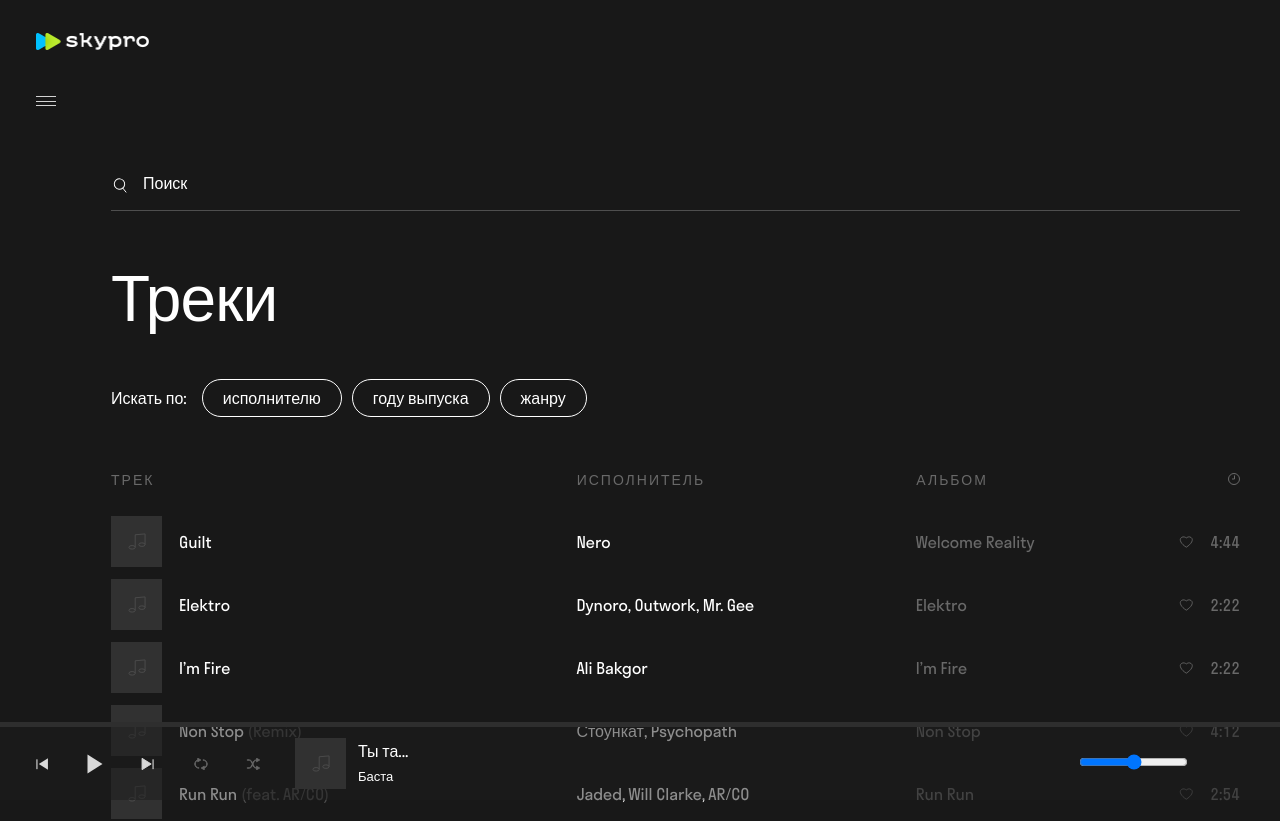
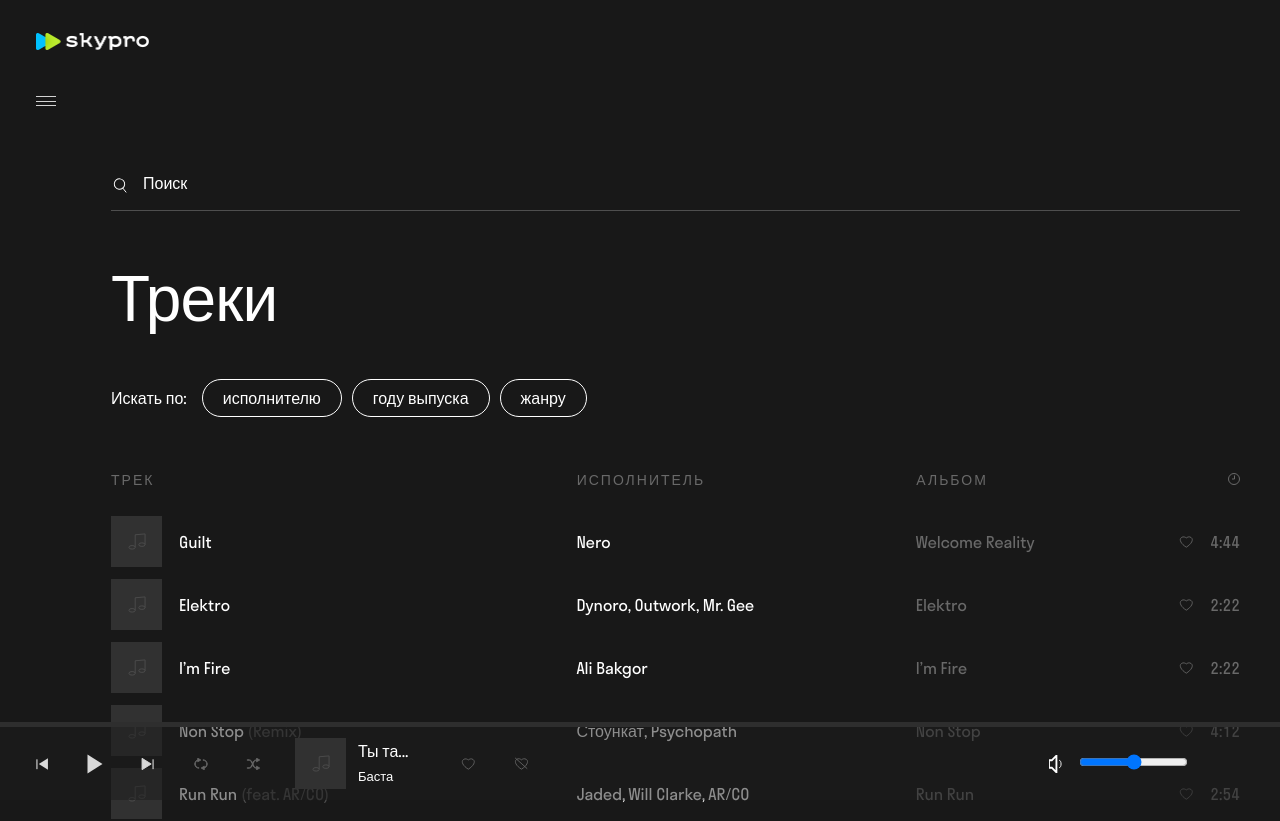
Before and after one commit to Gibelt/sky-music, a React (Create React App) app: page / in a window 1280 px wide. Shown: the top 821 px of the page. Built offline with nearby package versions, Linux system fonts and the light colour scheme.

Commit message:
css-modules

```diff
--- a/src/App.js
+++ b/src/App.js
@@ -1,5 +1,4 @@
 import { useEffect, useState } from 'react'
-import './style/style.css'
 import s from './style/App.module.css'
 import Navigation from './components/Navigation'
 import Search from './components/Search'
--- a/src/components/LikeDislike.jsx
+++ b/src/components/LikeDislike.jsx
@@ -4,13 +4,13 @@ export default function LikeDislike() {
     return (
       <div className={s.like_dis}>
         <div className={s.like}>
-          <svg className={s.like__svg}>
-            <use xlinkHref="../..img/icons/sprite.svg#icon-like" />
+          <svg className={s.like__svg} alt="like">
+            <use xlinkHref="../../img/icons/sprite.svg#icon-like" />
           </svg>
         </div>
         <div className={s.dislike}>
           <svg className={s.dislike__svg}>
-            <use xlinkHref="../..img/icons/sprite.svg#icon-dislike" />
+            <use xlinkHref="../../img/icons/sprite.svg#icon-dislike" />
           </svg>
         </div>
       </div>
--- a/src/components/LikeDislike.module.css
+++ b/src/components/LikeDislike.module.css
@@ -26,8 +26,8 @@
 }
 
 .like:active svg {
-  fill: transparent;
-  stroke: #ffffff;
+  fill: #696969;
+  stroke: #FFFFFF;
   cursor: pointer;
 }
 
@@ -37,8 +37,6 @@
 }
 
 .like__svg {
-  fill: #696969;
-  stroke: #ffffff;
   cursor: pointer;
   width: 14px;
   height: 12px;
--- a/src/components/Volume.jsx
+++ b/src/components/Volume.jsx
@@ -6,7 +6,7 @@ export default function Volume() {
         <div className={s.content}>
           <div className={s.image}>
             <svg className={s.svg} alt="volume">
-              <use xlinkHref="../..img/icons/sprite.svg#icon-volume" />
+              <use xlinkHref="../../img/icons/sprite.svg#icon-volume" />
             </svg>
           </div>
           <div className={s.progress}>
--- a/src/style/App.module.css
+++ b/src/style/App.module.css
@@ -1,3 +1,47 @@
+* {
+  margin: 0;
+  padding: 0;
+  -webkit-box-sizing: border-box;
+          box-sizing: border-box;
+}
+
+*:before,
+*:after {
+  -webkit-box-sizing: border-box;
+          box-sizing: border-box;
+}
+
+a,
+a:visited {
+  text-decoration: none;
+  font-family: 'StratosSkyeng', sans-serif;
+  cursor: pointer;
+}
+
+button,
+._btn {
+  cursor: pointer;
+}
+
+ul li {
+  list-style: none;
+}
+
+@font-face {
+  font-family: 'StratosSkyeng';
+  src: local("StratosSkyeng"), local("StratosSkyeng"), url("../fonts/Stratos-Regular.woff2") format("woff2"), url("../fonts/Stratos-Regular.woff") format("woff");
+  font-weight: 400;
+  font-style: normal;
+}
+
+html,
+body {
+  width: 100%;
+  height: 100%;
+  font-family: 'StratosSkyeng', sans-serif;
+  color: #FFFFFF;
+}
+
 .wrapper {
   width: 100%;
   min-height: 100%;
--- a/src/style/style.css
+++ /dev/null
@@ -1,43 +0,0 @@
-* {
-    margin: 0;
-    padding: 0;
-    -webkit-box-sizing: border-box;
-            box-sizing: border-box;
-  }
-
-  *:before,
-  *:after {
-    -webkit-box-sizing: border-box;
-            box-sizing: border-box;
-  }
-
-  a,
-  a:visited {
-    text-decoration: none;
-    font-family: 'StratosSkyeng', sans-serif;
-    cursor: pointer;
-  }
-
-  button,
-  ._btn {
-    cursor: pointer;
-  }
-
-  ul li {
-    list-style: none;
-  }
-
-  @font-face {
-    font-family: 'StratosSkyeng';
-    src: local("StratosSkyeng"), local("StratosSkyeng"), url("../fonts/Stratos-Regular.woff2") format("woff2"), url("../fonts/Stratos-Regular.woff") format("woff");
-    font-weight: 400;
-    font-style: normal;
-  }
-
-  html,
-  body {
-    width: 100%;
-    height: 100%;
-    font-family: 'StratosSkyeng', sans-serif;
-    color: #FFFFFF;
-  }
```
